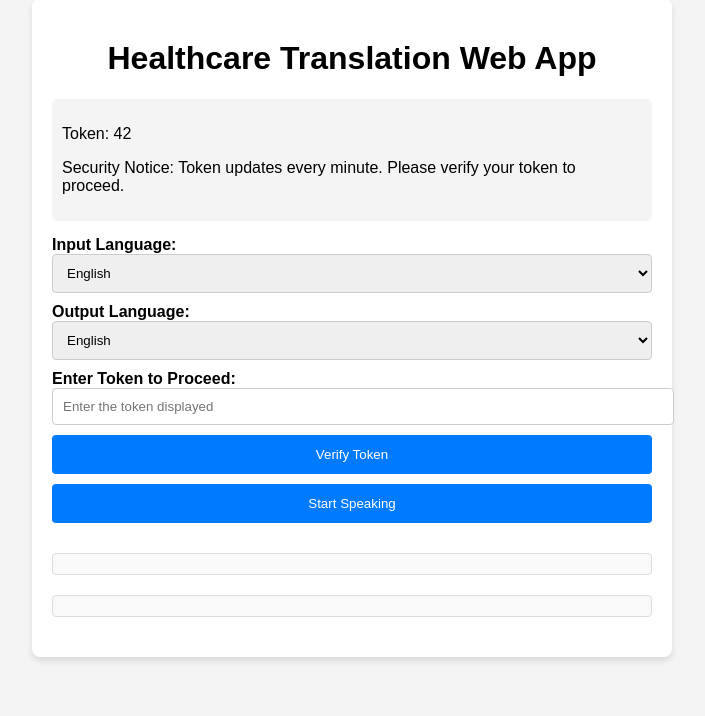
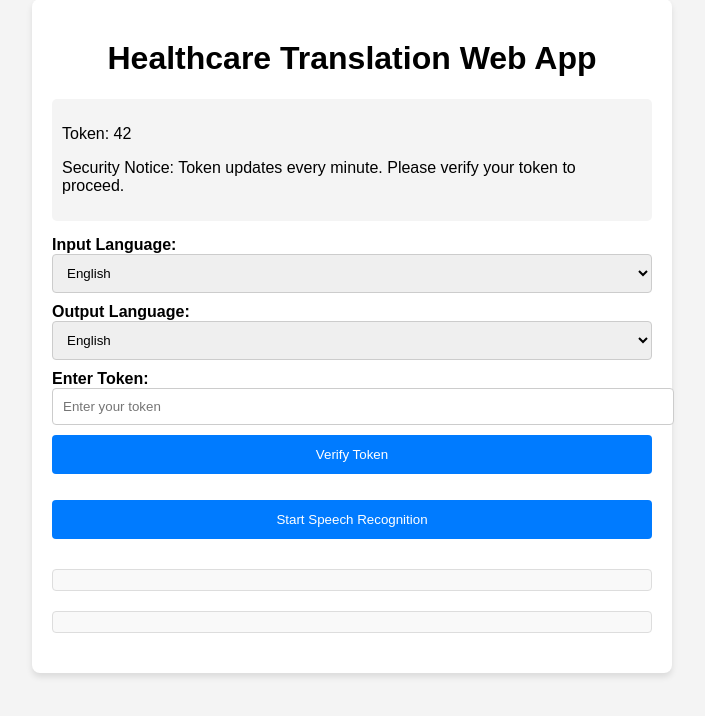
Before and after one commit to srikar52110/test_Assignmnent1, a Flask app: page / in a window 1280 px wide. Shown: the part 21-737 px from the top of the page, without its empty margins (288-993 px from the left). Run offline with Flask 3, Linux system fonts and the light colour scheme.

Commit message:
Update index.html

```diff
--- a/templates/index.html
+++ b/templates/index.html
@@ -109,20 +109,21 @@
         </select>
 
         <!-- Token verification -->
-        <label for="tokenInput">Enter Token to Proceed:</label>
-        <input type="text" id="tokenInput" placeholder="Enter the token displayed" />
+        <label for="tokenInput">Enter Token:</label>
+        <input type="text" id="tokenInput" placeholder="Enter your token">
         <button id="verifyTokenButton">Verify Token</button>
 
-        <!-- Button to start speech recognition -->
-        <button id="startRecognition" disabled>Start Speaking</button>
         <p id="status"></p>
 
-        <!-- Display the original and translated text -->
+        <!-- Speech recognition button -->
+        <button id="startRecognition" disabled>Start Speech Recognition</button>
+
+        <!-- Text display -->
         <div id="original"></div>
         <div id="translated"></div>
 
         <!-- Audio player -->
-        <audio id="audio-player" controls style="display: none;"></audio>
+        <audio id="audio-player" controls style="display:none;"></audio>
     </div>
 
     <script>
```
